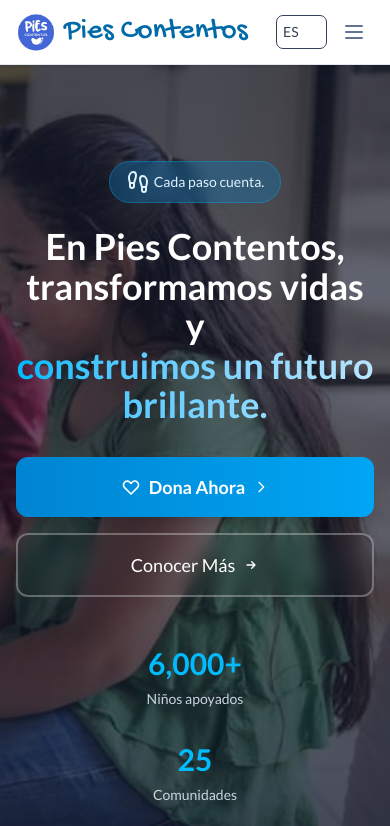
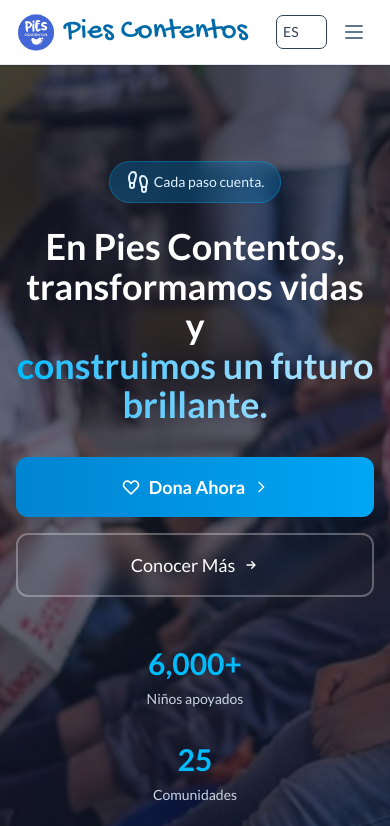
Before and after one commit to cometajoe/pies-contentos-app, a React (Vite) app: page / in a window 390 px wide. Shown: the top 826 px of the page. Built offline with nearby package versions, Linux system fonts and the light colour scheme.

Commit message:
fix: adjust footer layout and improve hero image styling for better responsiveness

```diff
--- a/src/components/Footer.jsx
+++ b/src/components/Footer.jsx
@@ -20,7 +20,6 @@
       <div className="container mx-auto px-6 py-16">
         {/* Contenido principal del footer en una cuadrícula */}
         <div className="grid grid-cols-1 gap-10 sm:grid-cols-2 lg:grid-cols-4">
-
           {/* Columna 1: Info de la ONG y Contacto */}
           <div className="sm:col-span-2 lg:col-span-1">
 
--- a/src/sections/Hero.jsx
+++ b/src/sections/Hero.jsx
@@ -82,7 +82,7 @@
         <img
           src={heroImageUrl}
           alt="Niños felices corriendo - Fundación Pies Contentos"
-          className="w-full h-full object-cover  object-right-bottom"
+          className="w-full h-full object-cover  md:object-right-bottom object-center-cover"
           loading="eager"
         />
       </motion.div>
```
